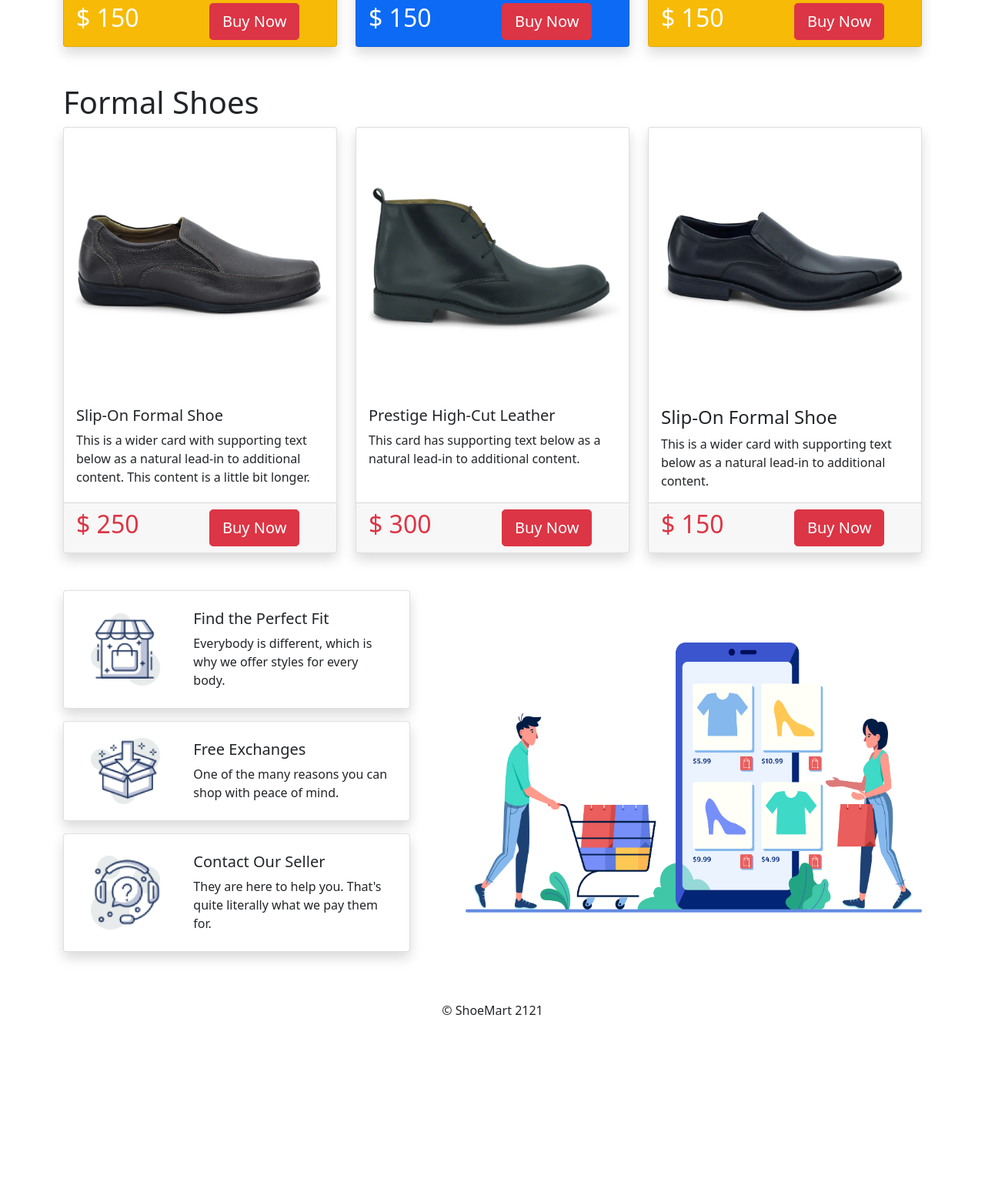
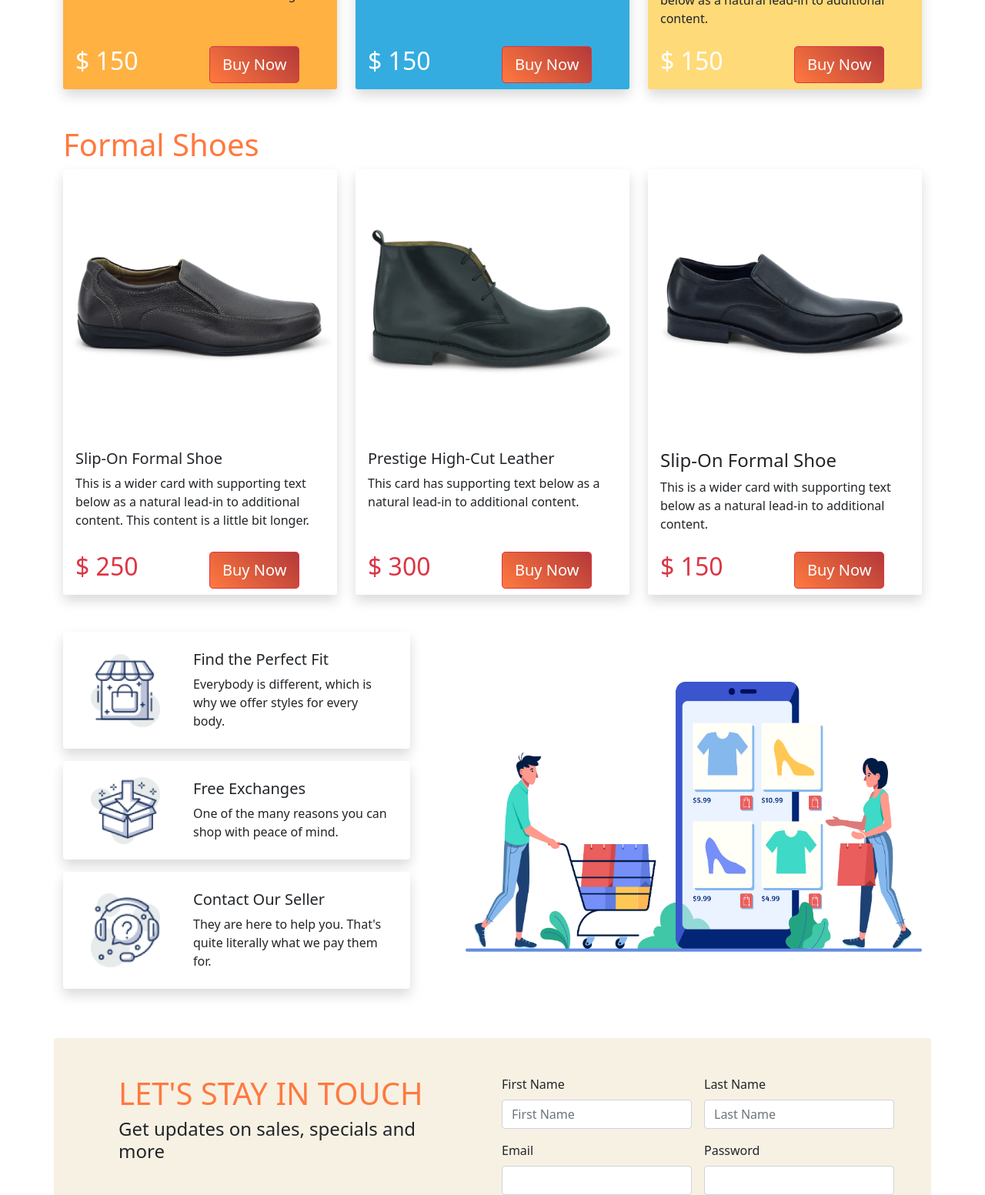
Before and after one commit to jbabu97/assignment-2-landing-page, a plain HTML site: page index.html in a window 1280 px wide. Shown: the part 1175-2728 px from the top of the page at 77% size. Before the commit the page ends 2516 px from the top, so only its background shows below. Drawn offline with nearby package versions, Linux system fonts and the light colour scheme.

Commit message:
final upload

```diff
--- a/index.html
+++ b/index.html
@@ -14,9 +14,9 @@
     <link rel="stylesheet" href="style.css">
 </head>
 <body>
-    <header class="container bg-success">
+    <header class="container custom_header">
         <!-- starts navbar -->
-        <nav class="navbar navbar-expand-lg navbar-light fixed-top">
+        <nav class="navbar navbar-expand-lg navbar-light custom_nav">
             <div class="container">
                 <!--strats logo -->
               <a class="navbar-brand" href="#">
@@ -30,9 +30,9 @@
               <div class="collapse navbar-collapse" id="navbarNavAltMarkup">
                 <div class="navbar-nav ms-auto">
                   <a class="nav-link mx-2 text-white active" aria-current="page" href="#">Home</a>
-                  <a class="nav-link mx-2 text-white" href="#">Product</a>
-                  <a class="nav-link mx-2 text-white" href="#">About us</a>
-                  <a class="nav-link mx-2 text-white" href="#">Contact us</a>
+                  <a class="nav-link mx-2 text-white" href="#product">Product</a>
+                  <a class="nav-link mx-2 text-white" href="#about">About us</a>
+                  <a class="nav-link mx-2 text-white" href="#sign_up">Sign Up</a>
                 </div>
               </div>
             </div>
@@ -40,14 +40,14 @@
           <!-- ends menu -->
           <!-- ends navbar -->
           <!-- starts top section -->
-          <section class="container py-4">
+          <section class="container py-4 custom_top">
               <div class="row d-flex align-items-center gy-5">
                   <div class="col-md-6">
                       <img class="img-fluid" src="images/top_img.png" alt="">
                   </div>
                   <div class="col-md-5 offset-md-1 ms-3">
                     <h1>ShoeMart</h1>
-                    <h1>Infinity Run 2</h1>
+                    <h2>Infinity Run 2</h2>
                     <p>Lorem ipsum dolor sit amet consectetur adipisicing elit. Eius necessitatibus quaerat nemo?</p>
                     <button class="btn btn-lg btn-danger"><i class="fas fa-shopping-cart me-2"></i>Buy Now</button>
                   </div>
@@ -58,17 +58,17 @@
 
           <main>
             <!-- starts casual shoe -->
-            <section class="casual_shoe container mt-5">
+            <section id="product" class="casual_shoe container mt-5 custom_cads">
               <h1>Casual Shoes</h1>
               <div class="row row-cols-1 row-cols-md-3 g-4">
                 <div class="col">
-                  <div class="card h-100 shadow bg-warning">
+                  <div id="card_1" class="card custom_card casual_card h-100 shadow">
                     <img src="images/cads_1.png" class="card-img-top" alt="...">
                     <div class="card-body">
                       <h5 class="card-title">Nike Cads</h5>
                       <p class="card-text">This is a wider card with supporting text below as a natural lead-in to additional content. This content is a little bit longer.</p>
                     </div>
-                    <div class="card-footer">
+                    <div id="footer_1" class="card-footer custom_card_footer">
                       <div class="row">
                         <div class="col">
                           <h2 class="text-white">$ 150</h2>
@@ -81,13 +81,13 @@
                   </div>
                 </div>
                 <div class="col">
-                  <div class="card h-100 shadow bg-primary">
+                  <div id="card_2" class="card casual_card custom_card h-100 shadow">
                     <img src="images/cads_2.png" class="card-img-top" alt="...">
                     <div class="card-body">
                       <h5 class="card-title">Sneakers Skate Cads</h5>
                       <p class="card-text">This card has supporting text below as a natural lead-in to additional content.</p>
                     </div>
-                    <div class="card-footer">
+                    <div id="footer_2" class="card-footer custom_card_footer">
                       <div class="row">
                         <div class="col">
                           <h2 class="text-white">$ 150</h2>
@@ -100,13 +100,13 @@
                   </div>
                 </div>
                 <div class="col">
-                  <div class="card h-100 shadow bg-warning">
+                  <div id="card_3" class="card casual_card custom_card h-100 shadow">
                     <img src="images/cads_3.png" class="card-img-top" alt="...">
                     <div class="card-body">
                       <h4 class="card-title">Sneakers Basketball Cads</h4>
                       <p class="card-text">This is a wider card with supporting text below as a natural lead-in to additional content. </p>
                     </div>
-                    <div class="card-footer">
+                    <div id="footer_3" class="card-footer custom_card_footer">
                       <div class="row">
                         <div class="col">
                           <h2 class="text-white">$ 150</h2>
@@ -123,17 +123,17 @@
             <!-- ends casual shoe -->
 
             <!-- starts formal shoe -->
-            <section class="formal_shoe container mt-5">
+            <section class="formal_shoe container mt-5" custom_formal>
               <h1>Formal Shoes</h1>
               <div class="row row-cols-1 row-cols-md-3 g-4">
                 <div class="col">
-                  <div class="card h-100 shadow">
+                  <div class="card custom_card h-100 shadow">
                     <img src="images/formal_1.png" class="card-img-top" alt="...">
                     <div class="card-body">
                       <h5 class="card-title">Slip-On Formal Shoe</h5>
                       <p class="card-text">This is a wider card with supporting text below as a natural lead-in to additional content. This content is a little bit longer.</p>
                     </div>
-                    <div class="card-footer">
+                    <div class="card-footer bg-white custom_card_footer">
                       <div class="row">
                         <div class="col">
                           <h2 class="text-danger">$ 250</h2>
@@ -146,13 +146,13 @@
                   </div>
                 </div>
                 <div class="col">
-                  <div class="card h-100 shadow">
+                  <div class="card custom_card h-100 shadow">
                     <img src="images/formal_2.png" class="card-img-top" alt="...">
                     <div class="card-body">
                       <h5 class="card-title">Prestige High-Cut Leather</h5>
                       <p class="card-text">This card has supporting text below as a natural lead-in to additional content.</p>
                     </div>
-                    <div class="card-footer">
+                    <div class="card-footer bg-white custom_card_footer">
                       <div class="row">
                         <div class="col">
                           <h2 class="text-danger">$ 300</h2>
@@ -165,13 +165,13 @@
                   </div>
                 </div>
                 <div class="col">
-                  <div class="card h-100 shadow">
+                  <div class="card custom_card h-100 shadow">
                     <img src="images/formal_3.png" class="card-img-top" alt="...">
                     <div class="card-body">
                       <h4 class="card-title">Slip-On Formal Shoe</h4>
                       <p class="card-text">This is a wider card with supporting text below as a natural lead-in to additional content. </p>
                     </div>
-                    <div class="card-footer">
+                    <div class="card-footer bg-white custom_card_footer">
                       <div class="row">
                         <div class="col">
                           <h2 class="text-danger">$ 150</h2>
@@ -188,12 +188,12 @@
             <!-- ends casual shoe -->
 
             <!-- starts about -->
-            <section class="about container mt-5">
+            <section id="about" class="custom_about container mt-5">
               <div class="row d-flex align-items-center gy-5">
                 <div class="col-md-5">
                   <!-- starts perfect_fit -->
                   <div class="perfect_fit">
-                    <div class="card mb-3 shadow" >
+                    <div class="card custom_card mb-3 shadow" >
                       <div class="row g-0 d-flex align-items-center p-2">
                         <div class="col-md-4 d-block mx-auto custom_img">
                           <img class="img-fluid" src="icon/image_1.png" alt="...">
@@ -212,7 +212,7 @@
 
                   <!-- starts exchange -->
                   <div class="exchange">
-                    <div class="card mb-3 shadow" >
+                    <div class="card custom_card mb-3 shadow" >
                       <div class="row g-0 d-flex align-items-center p-2">
                         <div class="col-md-4 d-block mx-auto custom_img">
                           <img class="img-fluid" src="icon/image_2.png" alt="...">
@@ -231,7 +231,7 @@
 
                   <!-- starts seller -->
                   <div class="seller">
-                    <div class="card mb-3 shadow" >
+                    <div class="card custom_card mb-3 shadow" >
                       <div class="row g-0 d-flex align-items-center p-2">
                         <div class="col-md-4 d-block mx-auto custom_img">
                           <img class="img-fluid" src="icon/image_3.png" alt="...">
@@ -254,6 +254,51 @@
               </div>
             </section>
             <!-- ends about -->
+
+            <!-- starts sign_up setion -->
+            <section id="sign_up" class="container sign_up rounded mt-5 p-5">
+              <div class="row gy-5">
+                <div class="col-md-6 px-5">
+                  <div class="text">
+                    <h1>LET'S STAY IN TOUCH</h1>
+                    <h4>Get updates on sales, specials and more</h4>
+                  </div>
+                  <div class="social_icon mt-5 text-center">
+                    <a href="https://www.facebook.com/muhammadabduljabbar.babu" target="_blank"><i class="fab fa-facebook-square"></i></a>
+                    <a mx-3 href="https://www.linkedin.com/in/abdul-jabbar-babu-4a99911b9/" target="_blank"><i class="fab fa-linkedin mx-3"></i></a>
+                    <a mx-3 href="https://www.instagram.com/jbabu1997/" target="_blank"><i class="fab fa-instagram"></i></a>
+                  </div>
+                </div>
+                <!-- starts form -->
+                <div class="col-md-6">
+                  <form class="row g-3">
+                      <div class="col-md-6">
+                        <label for="FName" class="form-label">First Name</label>
+                        <input type="text" class="form-control" id="FName" placeholder="First Name">
+                      </div>
+                      <div class="col-md-6">
+                        <label for="LName" class="form-label">Last Name</label>
+                        <input type="text" class="form-control" id="LName" placeholder="Last Name">
+                      </div>
+
+                      <div class="col-md-6">
+                        <label for="inputEmail4" class="form-label">Email</label>
+                        <input type="email" class="form-control" id="inputEmail4">
+                      </div>
+                      <div class="col-md-6">
+                        <label for="inputPassword4" class="form-label">Password</label>
+                        <input type="password" class="form-control" id="inputPassword4">
+                      </div>
+
+                      <div class="col-12">
+                        <button type="submit" class="btn btn-danger">Sign Up</button>
+                      </div>
+                    </form>
+                  <!-- ends form -->
+                </div>
+              </div>
+            </section>
+            <!-- ends sign_up setion -->
           </main>
 
           <!-- starts footer -->
--- a/style.css
+++ b/style.css
@@ -1,4 +1,22 @@
+*{
+    padding: 0;
+    margin: 0;
+}
 
+h1{
+    /* color: #b33939; */
+    color: #ff793f;
+}
+
+.btn{
+    background-image: linear-gradient(45deg, #ff793f, #b33939);
+}
+
+/* starts header */
+    .custom_header{
+        background-color: #33d9b2;
+    }
+/* ends header */
 
 /* starts about */
 .custom_img{
@@ -6,3 +24,42 @@
 
 }
 /* ends about */
+
+/* starts casual shoe */
+    #card_1, #footer_1{
+        background-color: #ffb142;
+    }
+    #card_2, #footer_2{
+        background-color: #34ace0;
+    }
+    #card_3, #footer_3{
+        background-color: #ffda79;
+    }
+    .custom_card{
+        border: none;
+
+    }
+    .casual_card img{
+        transition: .5s;
+    }
+    .casual_card img:hover{
+        transform: rotate(90deg);
+    }
+    .custom_card_footer{
+        border: none;
+    }
+/* ends casual shoe */
+
+/* starts contact */
+.sign_up{
+    background-color: #f7f1e3;
+}
+.social_icon i{
+    font-size: 2rem;
+    color: #c4bdae;
+    transition: .5s;
+}
+.social_icon i:hover{
+    transform: scale(1.5);
+}
+/* ends contact */
```
